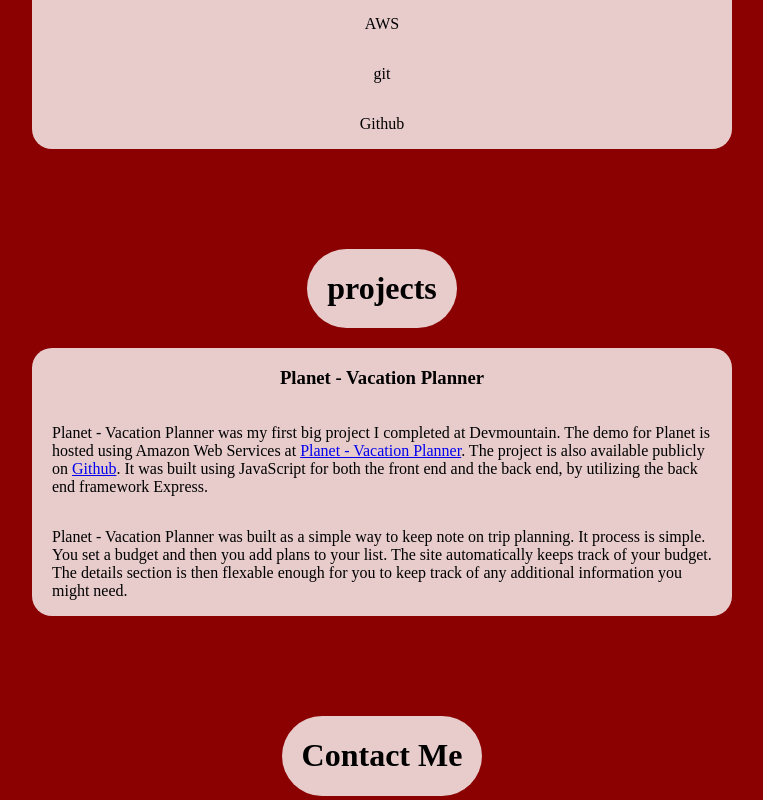
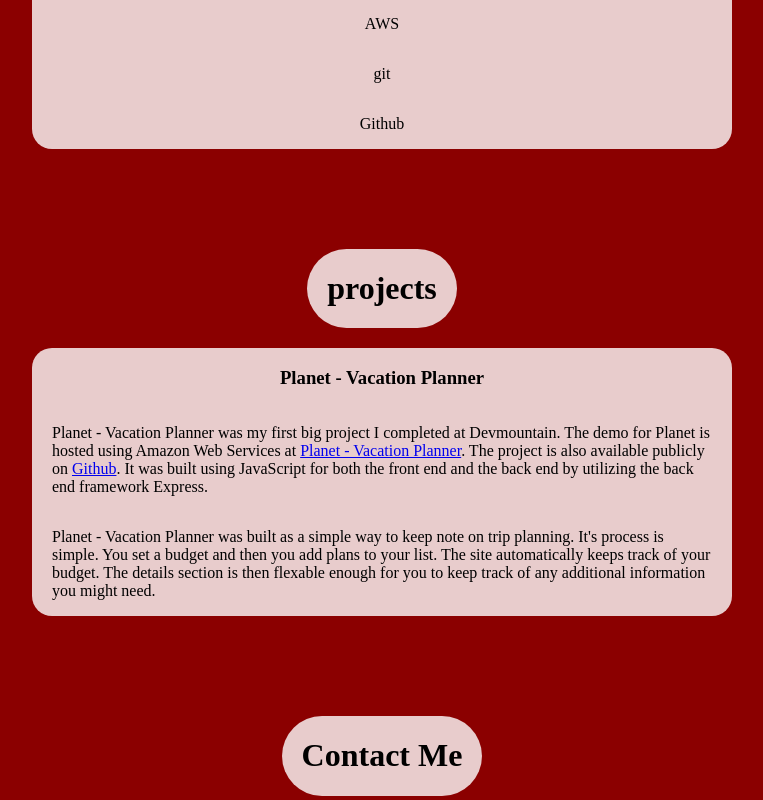
Before and after one commit to FrozenArrow73/FrozenArrow73.github.io, a plain HTML site: page index.html in a window 1280 px wide. Shown: the part 1374-2174 px from the top of the page, without its empty margins (258-1021 px from the left). Drawn offline with Linux system fonts and the light colour scheme.

Commit message:
fixed grammar errors

```diff
--- a/index.html
+++ b/index.html
@@ -18,7 +18,7 @@
         <h1>about me</h1>
     </div>
     <div class="section">
-        <p>I'm Derek! I am a passionate Web Developer. I love to work with full-stack development. I like to be able to see the whole picture. I am a creative person. In my spare time, I enjoy crafting and making things with my hands. I love puzzles and problem-solving.</p>
+        <p>I'm Derek! I am a passionate Web Developer. I love to work with full-stack development. I like to be able to see the whole picture. I am a creative person. In my spare time I enjoy crafting and making things with my hands. I love puzzles and problem-solving.</p>
     </div>
     <div class="title">
         <h1>skills</h1>
@@ -42,8 +42,8 @@
     </div>
     <div class="section">
         <h3>Planet - Vacation Planner</h3>
-        <p>Planet - Vacation Planner was my first big project I completed at Devmountain. The demo for Planet is hosted using Amazon Web Services at <a href="http://13.56.237.250/">Planet - Vacation Planner</a>. The project is also available publicly on <a href="https://github.com/FrozenArrow73/foundations-capstone">Github</a>. It was built using JavaScript for both the front end and the back end, by utilizing the back end framework Express.</p>
-        <p>Planet - Vacation Planner was built as a simple way to keep note on trip planning. It process is simple. You set a budget and then you add plans to your list.  The site automatically keeps track of your budget. The details section is then flexable enough for you to keep track of any additional information you might need.</p>
+        <p>Planet - Vacation Planner was my first big project I completed at Devmountain. The demo for Planet is hosted using Amazon Web Services at <a href="http://13.56.237.250/">Planet - Vacation Planner</a>. The project is also available publicly on <a href="https://github.com/FrozenArrow73/foundations-capstone">Github</a>. It was built using JavaScript for both the front end and the back end by utilizing the back end framework Express.</p>
+        <p>Planet - Vacation Planner was built as a simple way to keep note on trip planning. It's process is simple. You set a budget and then you add plans to your list.  The site automatically keeps track of your budget. The details section is then flexable enough for you to keep track of any additional information you might need.</p>
     </div>
     <div class="title">
         <h1>Contact Me</h1>
```
